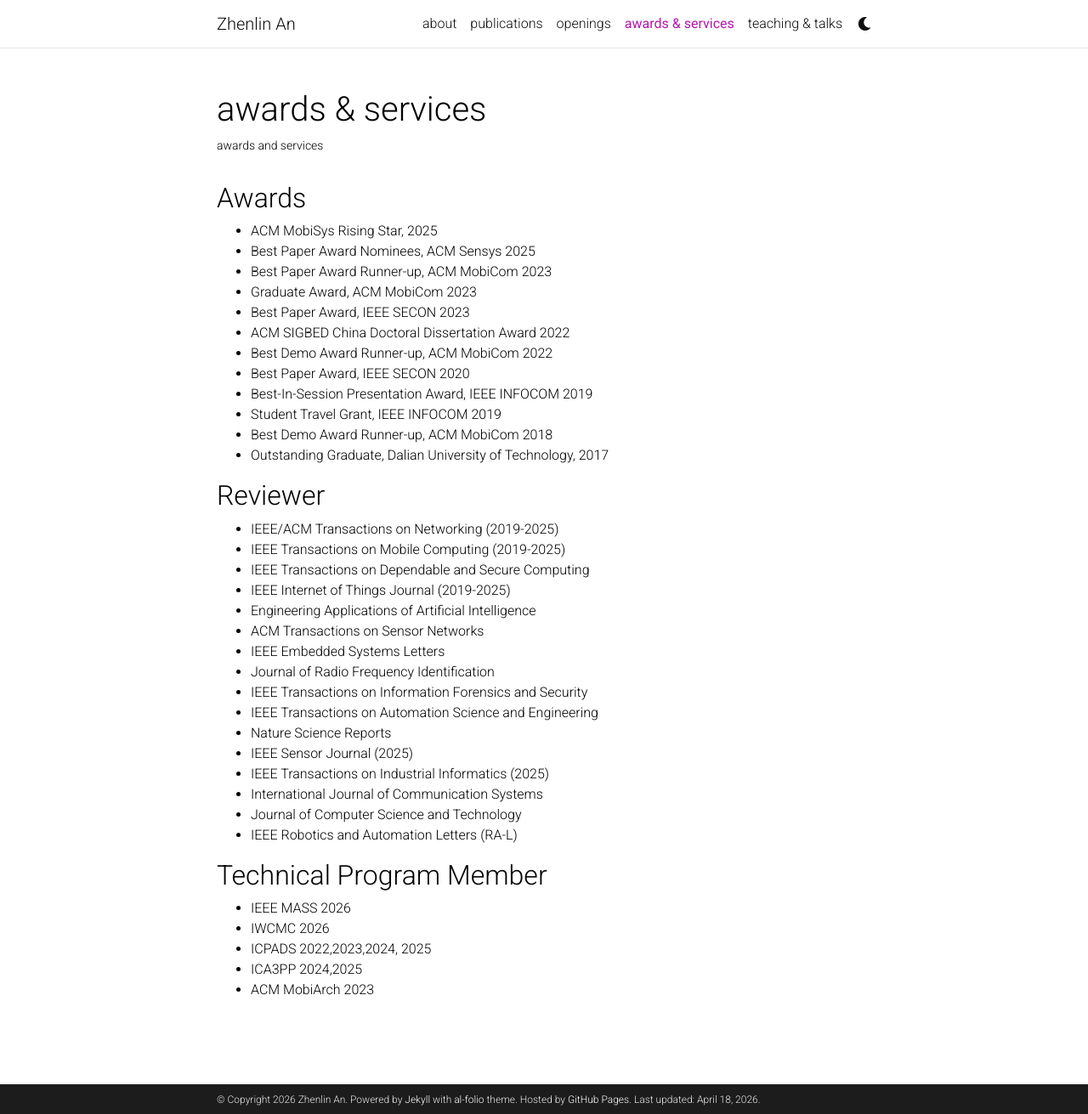
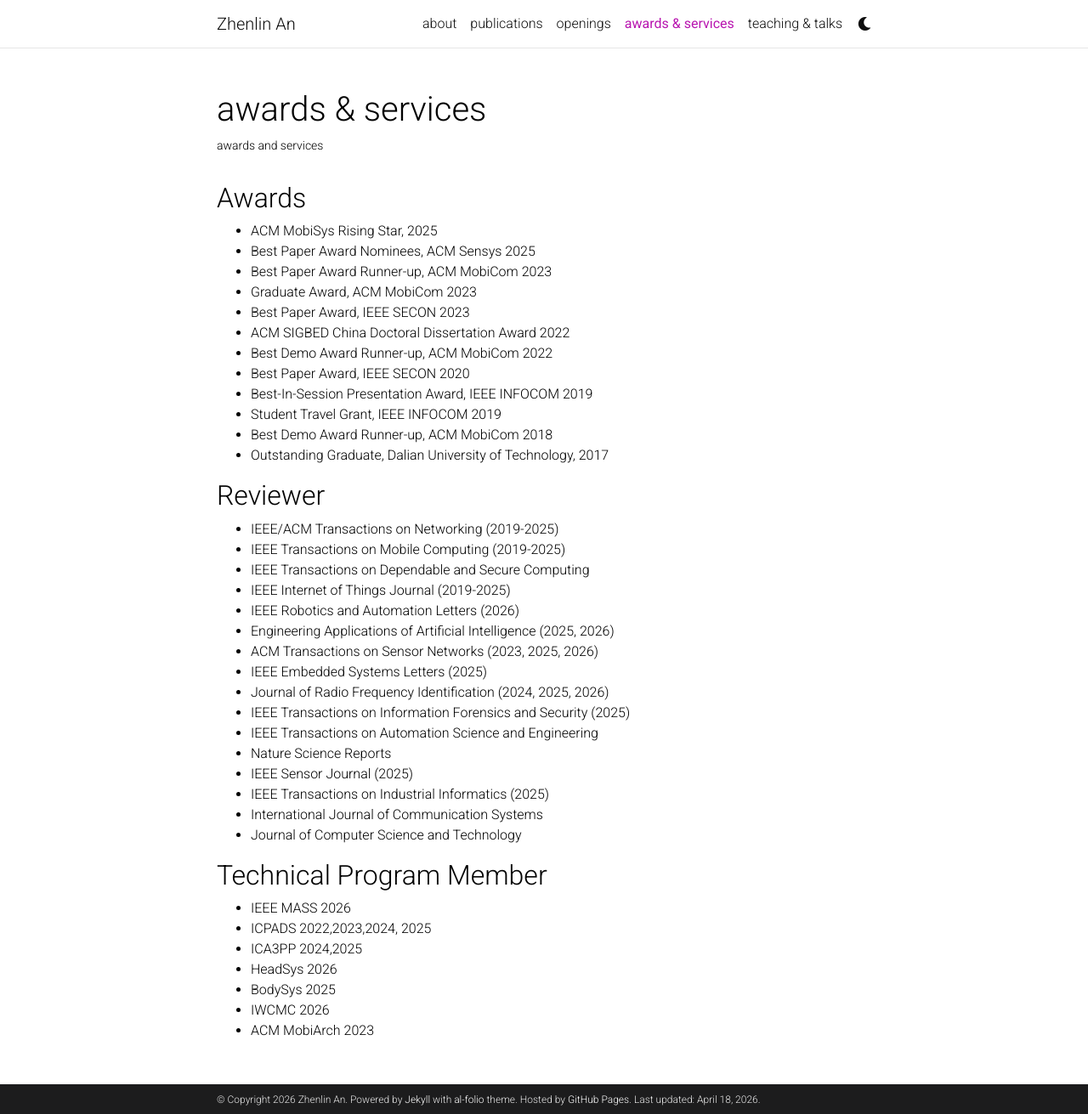
Before and after one commit to Anplus/anplus.github.io, a Jekyll site: the page built from _pages/services.md, in a window 1280 px wide and 1311 px high. Shown: the whole window at 85% size. Built offline with Jekyll 4.4.1, drawn with Linux system fonts in a browser that asks for light colours; comment, search, counter and statistics services are not loaded; a style sheet for code colours, icons or effects is not loaded.

Commit message:
Update publication and conference listings

```diff
--- a/_pages/services.md
+++ b/_pages/services.md
@@ -26,22 +26,25 @@
 - IEEE Transactions on Mobile Computing (2019-2025)
 - IEEE Transactions on Dependable and Secure Computing
 - IEEE Internet of Things Journal (2019-2025)
-- Engineering Applications of Artificial Intelligence
-- ACM Transactions on Sensor Networks
-- IEEE Embedded Systems Letters
-- Journal of Radio Frequency Identification
-- IEEE Transactions on Information Forensics and Security
+- IEEE Robotics and Automation Letters (2026)
+- Engineering Applications of Artificial Intelligence (2025, 2026)
+- ACM Transactions on Sensor Networks (2023, 2025, 2026)
+- IEEE Embedded Systems Letters (2025)
+- Journal of Radio Frequency Identification (2024, 2025, 2026)
+- IEEE Transactions on Information Forensics and Security (2025)
 - IEEE Transactions on Automation Science and Engineering
 - Nature Science Reports
 - IEEE Sensor Journal (2025)
 - IEEE Transactions on Industrial Informatics (2025)
 - International Journal of Communication Systems
 - Journal of Computer Science and Technology
-- IEEE Robotics and Automation Letters (RA-L)
+
 
 ## Technical Program Member
 - IEEE MASS 2026
-- IWCMC 2026
 - ICPADS 2022,2023,2024, 2025
 - ICA3PP 2024,2025
+- HeadSys 2026
+- BodySys 2025
+- IWCMC 2026
 - ACM MobiArch 2023
```
